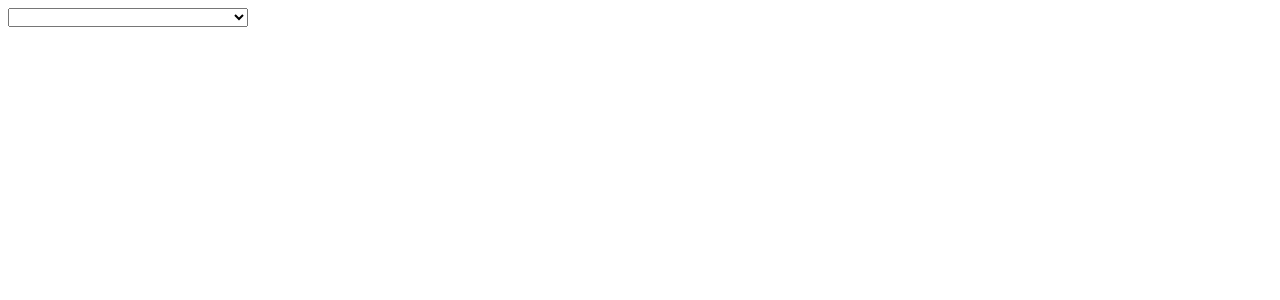
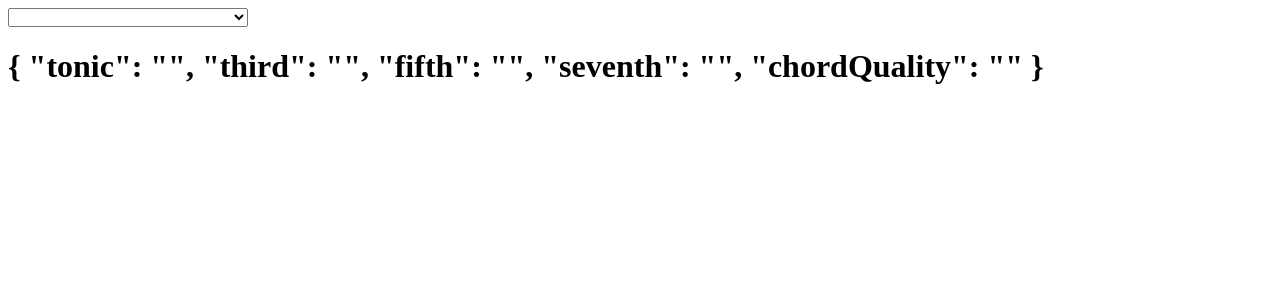
Before and after one commit to olivieromassi/ChordSchool, a Vue app: page / in a window 1280 px wide. Shown: the top 300 px of the page. Built offline with nearby package versions, Linux system fonts and the light colour scheme.

Commit message:
Changed features from prop to data

```diff
--- a/src/components/Progression.vue
+++ b/src/components/Progression.vue
@@ -1,13 +1,14 @@
 <template>
     <div>
-        <h1>{{features}}</h1>
+        <h1>{{this.features}}</h1>
     </div>
 </template>
 
 <script>
     export default {
         name: "Progression",
-        props: {
+        data: function () {
+            return {
                 features: {
                     tonic: '',
                     third: '',
@@ -17,6 +18,7 @@
                 }
             }
         }
+    }
 </script>
 
 <style scoped>
```
Lines whose indentation alone changed are shown as unchanged.
